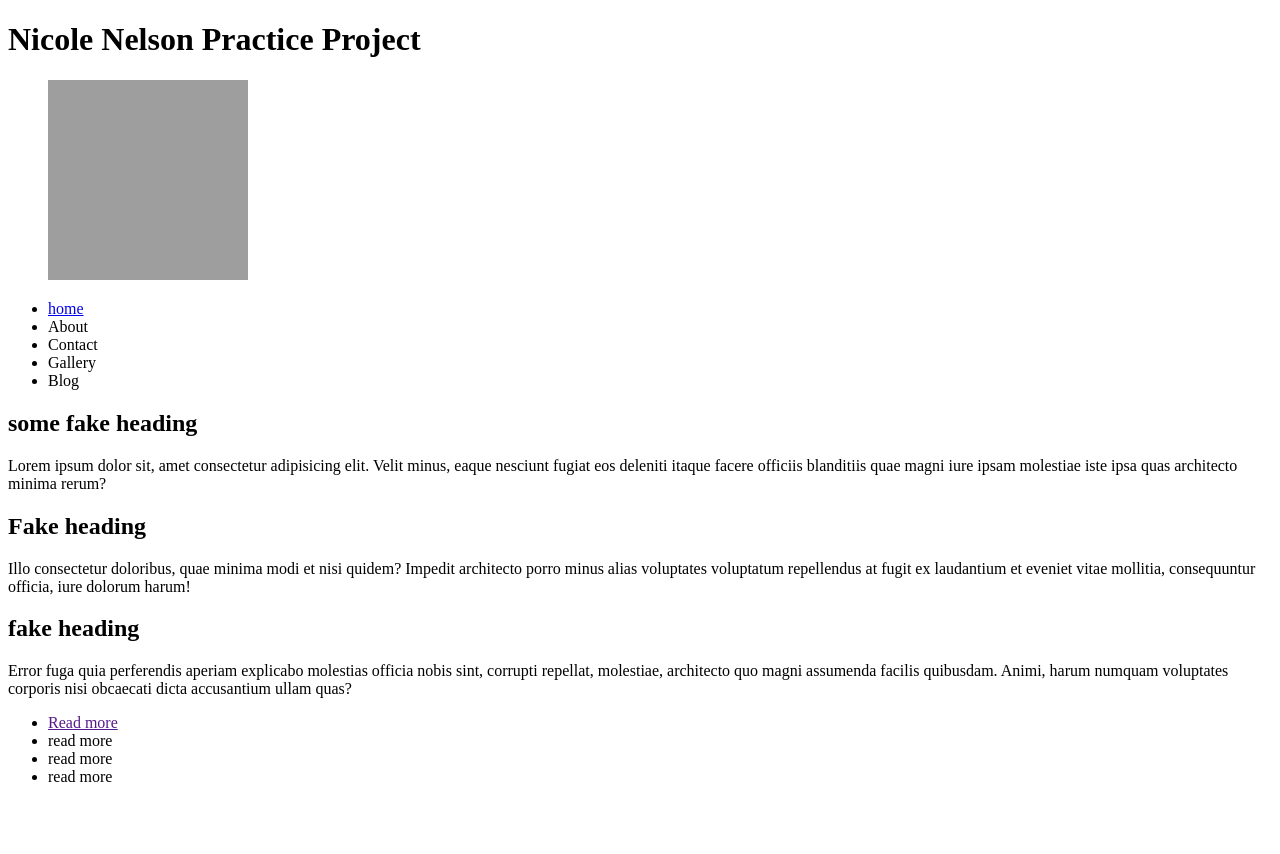
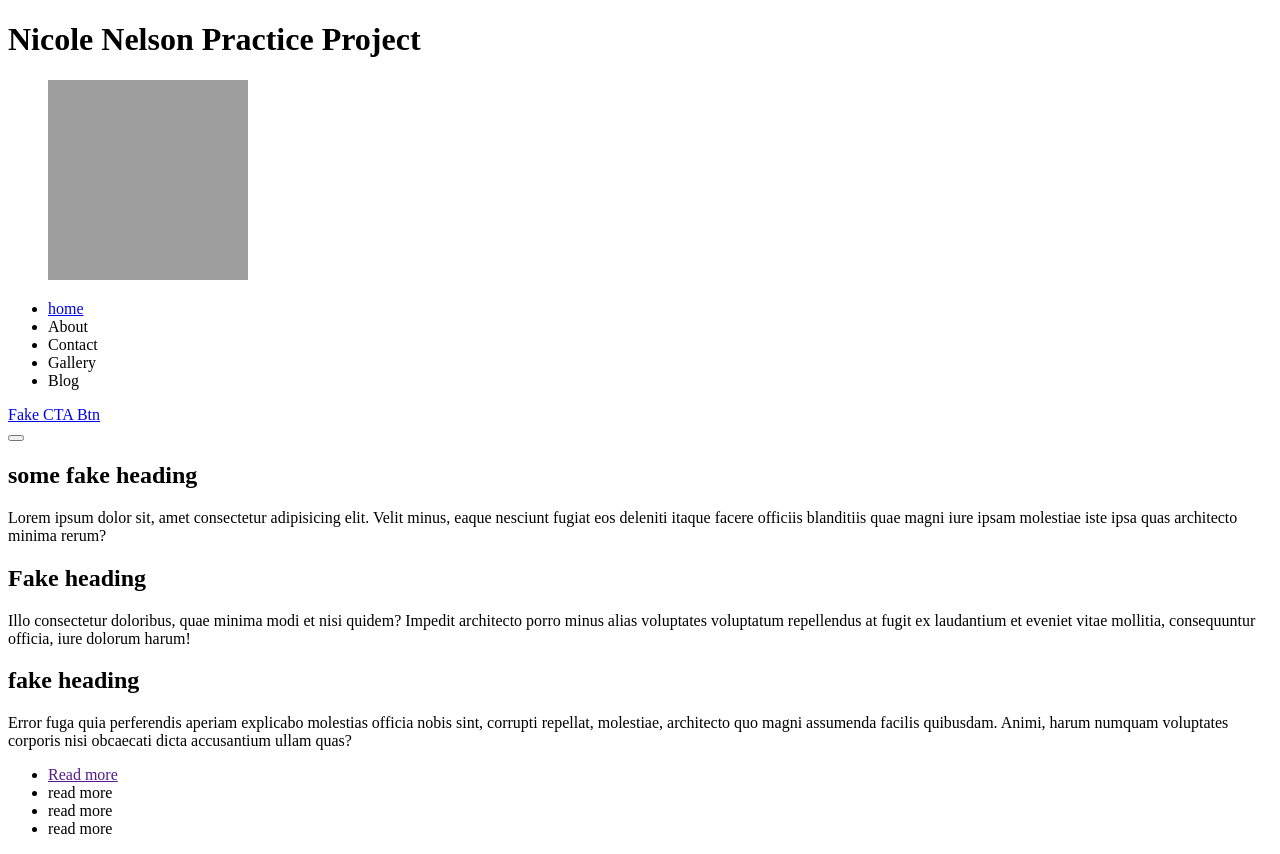
Before and after one commit to Tagpoetry/NicoleNelson, a website: page index.html in a window 1280 px wide. Before the commit the page ends 802 px from the top, so only its background shows below. Drawn offline with Linux system fonts and the light colour scheme; grey boxes are pictures that could not be loaded.

Commit message:
Add starter html for other pages.

```diff
--- a/index.html
+++ b/index.html
@@ -27,6 +27,10 @@
         </ul>
     </nav>
     <main>
+        <div>
+            <a href="#"> Fake CTA Btn</a>
+        </div>
+        <button>    </button>
         <section>
 
             <h2>some fake heading </h2>
```
Also changed, not shown: about/index.html (added), blog/index.html (added), contact/index.html (added), gallery/index.html (added).
